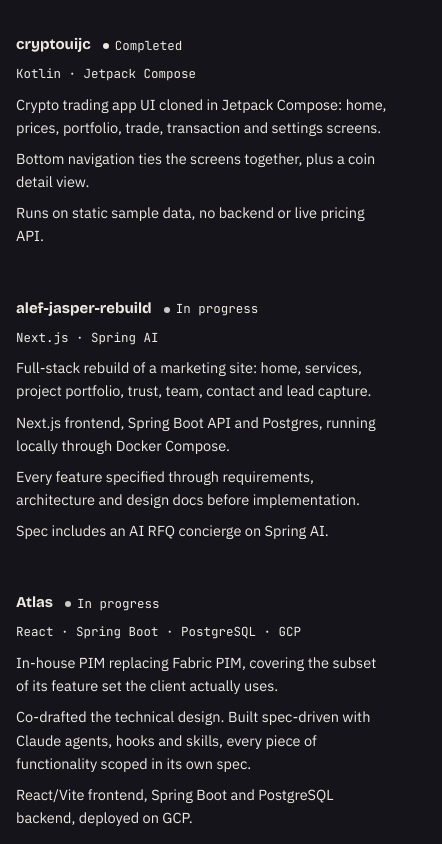
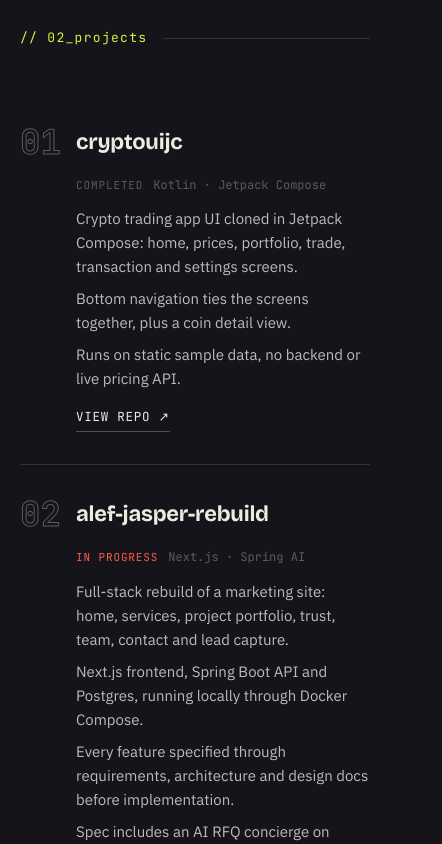
Before and after one commit to Shanerex/portfolio, a Next.js app: page / in a window 390 px wide. Shown: the part 4220-5064 px from the top of the page, 442 px wide, since content can reach past the window. Built offline with nearby package versions, Linux system fonts and the light colour scheme.

Commit message:
feat: rebuild projects as index-numbered rows

```diff
--- /dev/null
+++ b/components/ProjectRow.module.css
@@ -0,0 +1,88 @@
+.row {
+  display: grid;
+  grid-template-columns: 64px 1fr;
+  gap: 24px;
+  padding: 32px 0;
+  border-bottom: 1px solid var(--line);
+  align-items: start;
+}
+
+.index {
+  font-family: var(--font-mono);
+  font-size: 34px;
+  font-weight: 600;
+  line-height: 1;
+  color: transparent;
+  -webkit-text-stroke: 1px var(--ink-mute);
+}
+
+.content { display: block; color: inherit; }
+
+.header {
+  display: flex;
+  justify-content: space-between;
+  align-items: baseline;
+  gap: 16px;
+  flex-wrap: wrap;
+}
+
+.name {
+  font-size: var(--t-h3);
+  letter-spacing: -.01em;
+  color: var(--ink);
+}
+
+.meta { display: flex; align-items: center; gap: 10px; flex: none; }
+
+.status {
+  font-family: var(--font-mono);
+  font-size: 11px;
+  letter-spacing: .08em;
+  text-transform: uppercase;
+}
+.status[data-status='in-progress'] { color: var(--accent-2-text); }
+.status[data-status='completed'] { color: var(--ink-mute); }
+
+.stack {
+  font-family: var(--font-mono);
+  font-size: 12px;
+  color: var(--ink-mute);
+}
+
+.description {
+  margin-top: 12px;
+  display: flex;
+  flex-direction: column;
+  gap: 8px;
+  max-width: 760px;
+}
+
+.description p {
+  font-size: 15px;
+  line-height: 1.6;
+  color: var(--ink);
+  opacity: .78;
+  margin: 0;
+}
+
+.viewRepo {
+  display: inline-flex;
+  align-items: center;
+  gap: 8px;
+  margin-top: 16px;
+  font-family: var(--font-mono);
+  font-size: 12.5px;
+  letter-spacing: .06em;
+  text-transform: uppercase;
+  color: var(--ink);
+  border-bottom: 1px solid var(--line-strong);
+  padding-bottom: 4px;
+  transition: color var(--dur-hover) ease, border-color var(--dur-hover) ease;
+}
+
+.content:hover .viewRepo {
+  color: var(--accent-text);
+  border-color: var(--accent-text);
+}
+
+@media (max-width: 767px) { .row { grid-template-columns: 40px 1fr; gap: 16px; } }
--- /dev/null
+++ b/components/ProjectRow.tsx
@@ -0,0 +1,45 @@
+import type { Project } from '@/content'
+import styles from './ProjectRow.module.css'
+
+const STATUS_LABEL: Record<Project['status'], string> = {
+  'in-progress': 'In progress',
+  completed: 'Completed',
+}
+
+export default function ProjectRow({ project, index }: { project: Project; index: number }) {
+  const idx = String(index + 1).padStart(2, '0')
+  const body = (
+    <>
+      <div className={styles.header}>
+        <h3 className={styles.name}>{project.name}</h3>
+        <div className={styles.meta}>
+          <span className={styles.status} data-status={project.status}>
+            {STATUS_LABEL[project.status]}
+          </span>
+          <span className={styles.stack}>{project.stack}</span>
+        </div>
+      </div>
+      <div className={styles.description}>
+        {project.description.map((line) => (
+          <p key={line}>{line}</p>
+        ))}
+      </div>
+      {project.href && (
+        <span className={styles.viewRepo}>View repo ↗</span>
+      )}
+    </>
+  )
+
+  return (
+    <div className={styles.row}>
+      <div className={styles.index} aria-hidden="true">{idx}</div>
+      {project.href ? (
+        <a className={styles.content} href={project.href} target="_blank" rel="noreferrer">
+          {body}
+        </a>
+      ) : (
+        <div className={styles.content}>{body}</div>
+      )}
+    </div>
+  )
+}
--- a/components/Projects.module.css
+++ b/components/Projects.module.css
@@ -1,68 +1,6 @@
-.row {
-  display: block;
-  padding: var(--s-5) 0 var(--s-5) var(--s-4);
-  border-left: 1px solid var(--rule);
-  color: inherit;
-  transition: border-color var(--dur-hover) var(--ease-cut),
-              transform var(--dur-hover) var(--ease-cut);
+.section {
+  padding-block: clamp(56px, 8vw, 96px) clamp(40px, 6vw, 64px);
 }
 
-.row:hover {
-  border-color: var(--ball);
-  transform: translateX(6px);
-}
-
-.header { display: flex; flex-wrap: wrap; align-items: baseline; gap: var(--s-3); }
-
-.name {
-  font-family: var(--font-display);
-  font-variation-settings: 'wght' 700;
-  font-size: var(--t-h4);
-  line-height: var(--lh-h4);
-  color: var(--ink);
-}
-
-.status {
-  display: inline-flex;
-  align-items: center;
-  gap: 6px;
-  font-family: var(--font-mono);
-  font-size: var(--t-meta);
-  line-height: 1;
-}
-
-.status[data-status='in-progress'] { color: var(--ball-ink); }
-.status[data-status='completed'] { color: var(--meta); }
-
-.dot { width: 6px; height: 6px; border-radius: 50%; background: currentColor; flex: none; }
-
-.status[data-status='in-progress'] .dot { animation: status-pulse 2.4s ease-in-out infinite; }
-
-@keyframes status-pulse { 0%, 100% { opacity: 1; } 50% { opacity: .35; } }
-
-.stack {
-  font-family: var(--font-mono);
-  font-size: var(--t-meta);
-  line-height: 1;
-  color: var(--meta);
-  width: 100%;
-}
-
-.bullets {
-  display: flex;
-  flex-direction: column;
-  gap: var(--s-2);
-  margin: var(--s-3) 0 0;
-  padding: 0;
-  list-style: none;
-  font-size: var(--t-sm);
-  line-height: var(--lh-sm);
-  color: var(--line-2);
-}
-
-@media (prefers-reduced-motion: reduce) {
-  .status[data-status='in-progress'] .dot { animation: none; }
-  .row:hover { transform: none; }
-}
-
-@media (max-width: 767px) { .row { min-height: 44px; } }
+/* Section marker uses the shared global .marker/.marker-label/.marker-rule
+   classes from app/globals.css (Task 1) — no local rule needed here. */
--- a/components/Projects.tsx
+++ b/components/Projects.tsx
@@ -1,61 +1,17 @@
-import { projects, type Project } from '@/content'
-import SectionLabel from './SectionLabel'
+import { projects } from '@/content'
+import ProjectRow from './ProjectRow'
 import styles from './Projects.module.css'
-
-const STATUS_LABEL: Record<Project['status'], string> = {
-  'in-progress': 'In progress',
-  completed: 'Completed',
-}
 
 export default function Projects() {
   return (
-    <section id="projects" className="section">
-      <SectionLabel>Projects</SectionLabel>
-      {projects.map((project, i) => {
-        const placement = i % 2 === 0 ? 'deuce' : 'ad'
-        const body = (
-          <>
-            <div className={styles.header}>
-              <span className={styles.name}>{project.name}</span>
-              <span className={styles.status} data-status={project.status}>
-                <span className={styles.dot} aria-hidden="true" />
-                {STATUS_LABEL[project.status]}
-              </span>
-              <span className={styles.stack}>{project.stack}</span>
-            </div>
-            <ul className={styles.bullets}>
-              {project.description.map((bullet) => (
-                <li key={bullet}>{bullet}</li>
-              ))}
-            </ul>
-          </>
-        )
-
-        return (
-          <div className="court" key={project.name}>
-            {project.href ? (
-              <a
-                data-project
-                className={`${placement} ${styles.row} reveal`}
-                style={{ transitionDelay: `${Math.min(i, 3) * 0.06}s` }}
-                href={project.href}
-                target="_blank"
-                rel="noreferrer"
-              >
-                {body}
-              </a>
-            ) : (
-              <div
-                data-project
-                className={`${placement} ${styles.row} reveal`}
-                style={{ transitionDelay: `${Math.min(i, 3) * 0.06}s` }}
-              >
-                {body}
-              </div>
-            )}
-          </div>
-        )
-      })}
+    <section id="projects" className={`${styles.section} wrap`}>
+      <div className="marker reveal">
+        <span className="marker-label">// 02_projects</span>
+        <span className="marker-rule" />
+      </div>
+      {projects.map((project, i) => (
+        <ProjectRow key={project.name} project={project} index={i} />
+      ))}
     </section>
   )
 }
```
Also changed, not shown: 2 other files (tests, documents, lock files or other folders).
